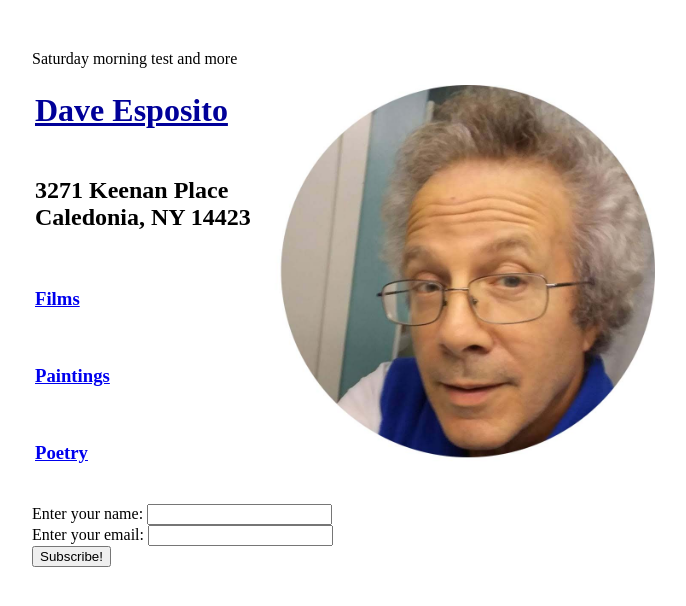
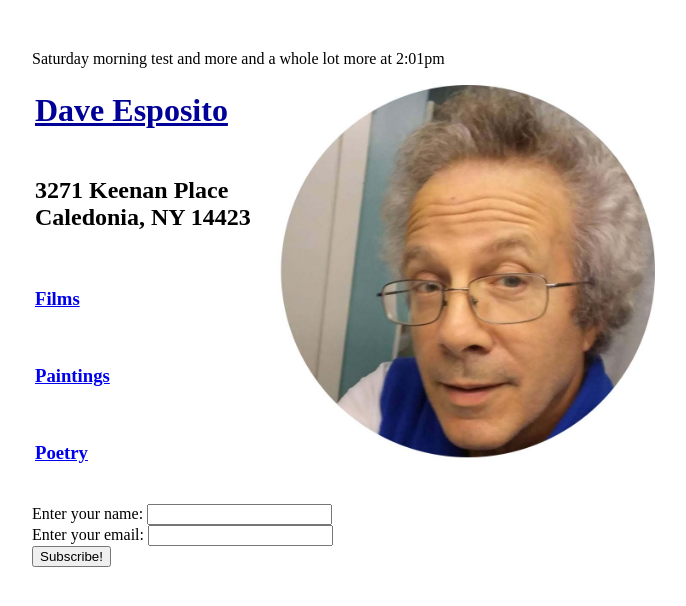
Before and after one commit to daveyespo/PersonalWebsite, a plain HTML site: page index.html in a window 1280 px wide. Shown: the whole page, without its empty margins (48-734 px from the left). Drawn offline with Linux system fonts and the light colour scheme.

```diff
--- a/index.html
+++ b/index.html
@@ -15,7 +15,7 @@
     <body>
 
 
-      Saturday morning test and more
+      Saturday morning test and more and a whole lot more at 2:01pm
 
 
 
```
